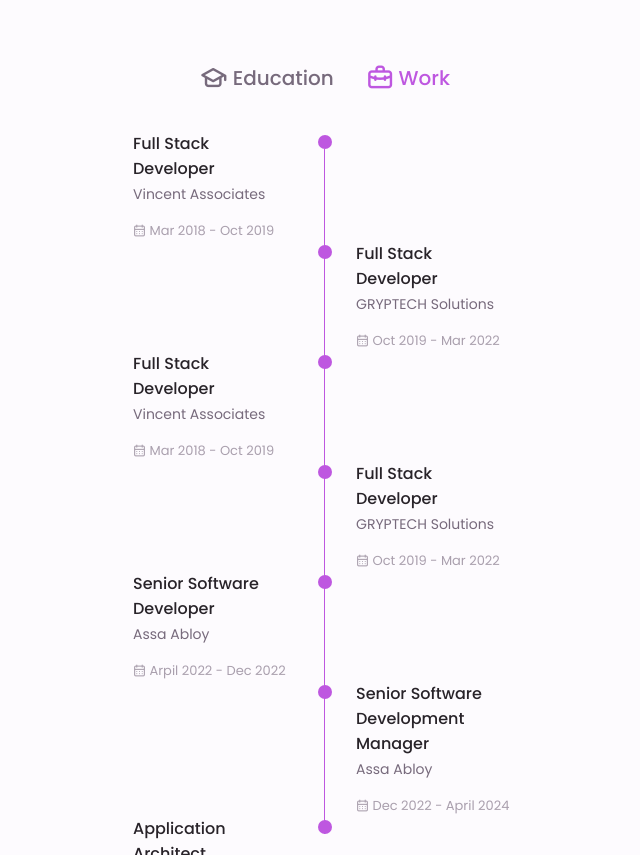
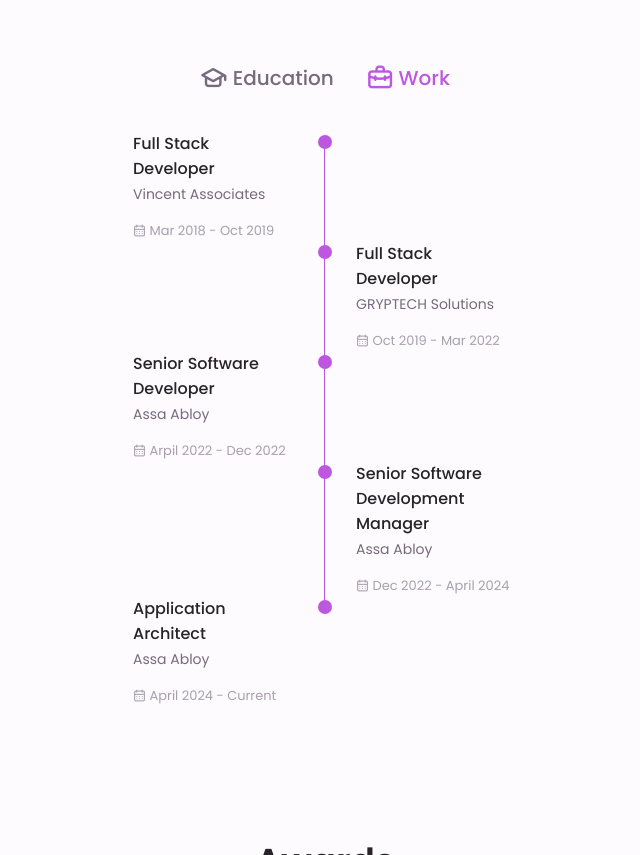
Before and after one commit to Arjun-001/Portfolio, a plain HTML site: page index.html in a window 1280 px wide. Shown: the part 1945-2800 px from the top of the page, without its empty margins (315-955 px from the left). Drawn offline with nearby package versions, Linux system fonts and the light colour scheme; a web font is replaced by a local one.

Commit message:
Removed repetitive work positions

```diff
--- a/index.html
+++ b/index.html
@@ -525,7 +525,7 @@
                         </div>
 
                           <!---------Qualification 3------->
-                        <div class="qualification__data">
+                        <!---<div class="qualification__data">
                             <div>
                                 <h3 class="qualification__title">Full Stack Developer</h3>
                                 <span class="qualification__subtitle">Vincent Associates</span>
@@ -539,9 +539,9 @@
                                 <span class="qualification__rounder"></span>
                                 <span class="qualification__line"></span>
                             </div>
-                        </div>
+                        </div> --->
                         <!-- -------Qualification 4----- -->
-                        <div class="qualification__data">
+                       <!--- <div class="qualification__data">
                             <div></div>
                             <div>
                                 <span class="qualification__rounder"></span>
@@ -559,7 +559,7 @@
                             <div>
                                 <span class="qualification__line"></span>
                             </div>
-                        </div>
+                        </div> --->
 
                         <!---------Qualification 5------->
                       <div class="qualification__data">
```
